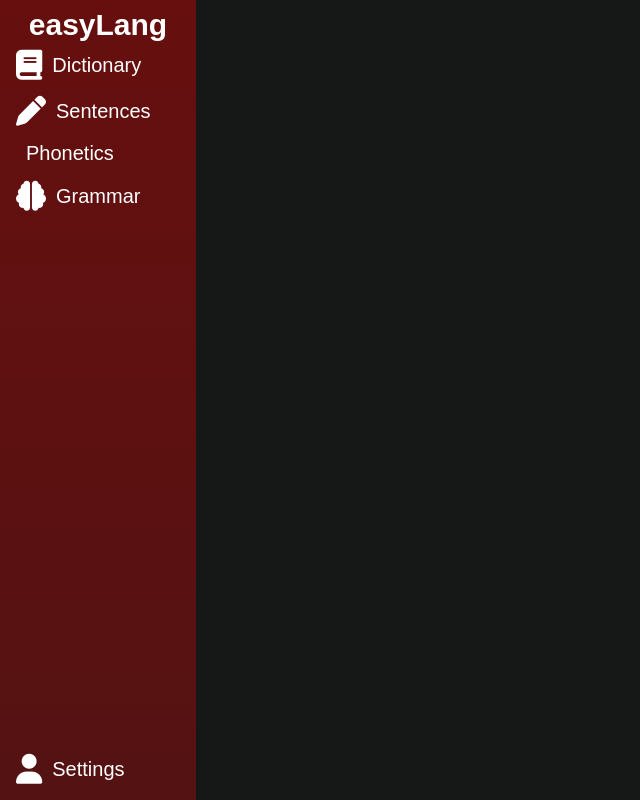
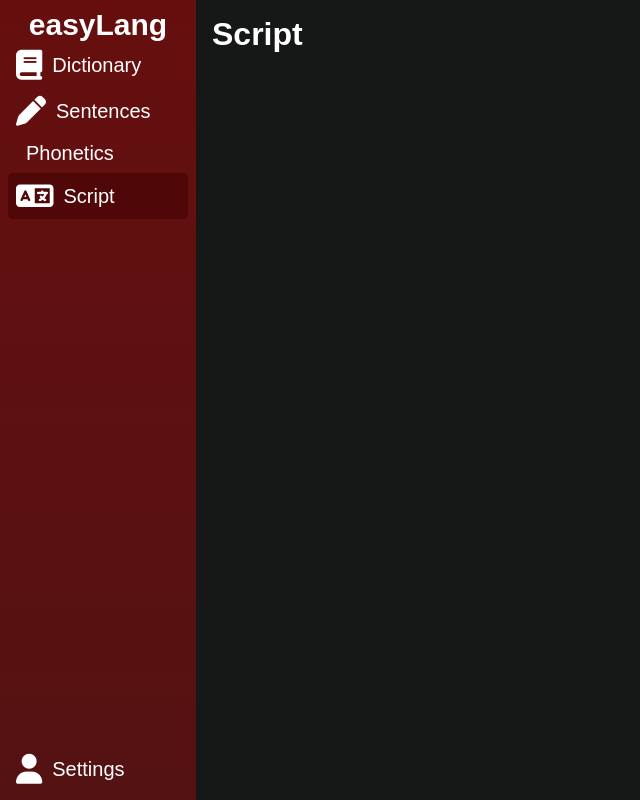
Before and after one commit to okwesil/easylang, a Vue app: page /script in a window 1280 px wide. Shown: the whole page, without its empty margins (0-640 px from the left). Built offline with nearby package versions, Linux system fonts and the light colour scheme; no server answers; some icons are missing; a web font is replaced by a local one.

Commit message:
Made it so that the Context Menu can never generate partly off the bottom of the screen

```diff
--- a/src/App.vue
+++ b/src/App.vue
@@ -51,7 +51,7 @@ onUnmounted(() => window.removeEventListener('keydown', onKeypress));
 }
 
 :root {
-  --bg-color: hsl(180, 5%, 9%);
+  --bg-color: hsl(180, 4%, 9%);
   --darker-bg: hsl(from var(--bg-color) h calc(s + 1) calc(l - 3));
   --accent-color: hsl(0, 65%, 20%);
   --sidebar-active: hsl(from var(--accent-color) h calc(s + 20) calc(l - 3));
@@ -110,6 +110,7 @@ body {
 }
 
 .header {
+  margin-top: 1rem;
   margin-left: 2rem;
   font-weight: bold;
 }
--- a/src/Components/ContextMenu.vue
+++ b/src/Components/ContextMenu.vue
@@ -1,22 +1,40 @@
 <script setup>
-import { ref, provide } from 'vue'
+import { useTemplateRef, ref, provide, watch, nextTick } from 'vue'
 const x = ref(-100)
 const y = ref(-100)
 const data = ref({})
-const menu = ref(null)
+const menu = useTemplateRef('menu')
 provide('data', data)
 provide('menu', menu)
-const show = (newX, newY, newData) => {
+
+const show = async (newX, newY, newData) => {
     x.value = newX
     y.value = newY
     data.value = newData
-    menu.value.style.opacity = "1"
+    await nextTick()
+    if (menu.value) {
+        menu.value.style.opacity = "1"
+    }
 }
 const hide = () => {
     x.value = -100
     y.value = -100
-    menu.value.style.opacity = "0"
+    if (menu.value) {
+        menu.value.style.opacity = "0"
+    }
 }
+
+watch([x, y], async () => {
+    if (!menu.value) return
+
+    await nextTick()
+    const rect = menu.value.getBoundingClientRect()
+    if (rect.bottom > window.innerHeight) {
+        y.value = Math.max(0, window.innerHeight - rect.height)
+    } else if (rect.top < 0) {
+        y.value = 0
+    }
+}, { flush: 'post' })
 
 
 defineExpose({ show, hide })
--- a/src/Dictionary/DictionaryView.vue
+++ b/src/Dictionary/DictionaryView.vue
@@ -219,7 +219,7 @@ const handleDrop = dropIndex => {
           <span class="new-word-text"> + </span>
         </li>
 
-        <transition-group name="fade">
+        <!-- <transition-group name="fade"> -->
           <li class="word-container" ref="word-list" :id="word.id" :class="{'highlight': highlightedWord == word.id}" v-for="word in getWords()" :key="word.id" draggable="true" @dragstart="handleDragStart(word.id)" @contextmenu.prevent="wordContextMenu.show($event.pageX, $event.pageY, {id: word.id})">
             <span class="word-spelling">
               {{ getSpellingWithDashes(word.id) }}
@@ -229,7 +229,7 @@ const handleDrop = dropIndex => {
             </span>
             <i v-if="word.favorite" class="star fa-solid fa-star"></i>
           </li>
-        </transition-group>
+        <!-- </transition-group> -->
 
     </ul>
   </div>
--- /dev/null
+++ b/src/Script/ScriptView.vue
@@ -0,0 +1,9 @@
+<script setup>
+
+</script>
+
+<template>
+    <div class="main-header-wrapper">
+        <h1 class="header">Script</h1>
+    </div>
+</template>
--- a/src/Sentences/SentenceView.vue
+++ b/src/Sentences/SentenceView.vue
@@ -111,7 +111,7 @@ const handleSubmit = () => {
 </template>
 
 <style scoped>
-*:not(.header) {
+*:not(.header):not(i) {
   font-weight: 100;
 }
 
--- a/src/Sidebar/Sidebar.vue
+++ b/src/Sidebar/Sidebar.vue
@@ -10,7 +10,8 @@
         <sidebar-link to="/dictionary" icon="fa-solid fa-book">Dictionary</sidebar-link>
         <sidebar-link to="/sentences" icon="fa-solid fa-pen">Sentences</sidebar-link>
         <sidebar-link to="/phonetics" icon="fa-solid fa-volume">Phonetics</sidebar-link>
-        <sidebar-link to="/grammar" icon="fa-solid fa-brain">Grammar</sidebar-link>
+        <sidebar-link to="/script" icon="fa-solid fa-language">Script</sidebar-link>
+        <!-- <sidebar-link to="/grammar" icon="fa-solid fa-brain">Grammar</sidebar-link> -->
         <sidebar-link class="bottom" icon="fa-solid fa-user" to="/settings">{{ currentUser ? currentUser.email.substring(0, 10) + '...' : 'Settings' }}</sidebar-link>
   </div>
 </template>
--- a/src/router/index.js
+++ b/src/router/index.js
@@ -4,6 +4,7 @@ import SentenceView from '../Sentences/SentenceView.vue'
 import PhoneticsView from '../Phonetics/PhoneticsView.vue'
 import SettingsView from '../Settings/SettingsView.vue'
 import GrammarView from '../Grammar/GrammarView.vue'
+import ScriptView from '../Script/ScriptView.vue'
 
 const routes = [
    {
@@ -34,7 +35,12 @@ const routes = [
     path: '/grammar',
     name: 'grammar',
     component: GrammarView
-  }
+  },
+  {
+    path: '/script',
+    name: 'script',
+    component: ScriptView
+  },
 ]
 
 const router = createRouter({
```
